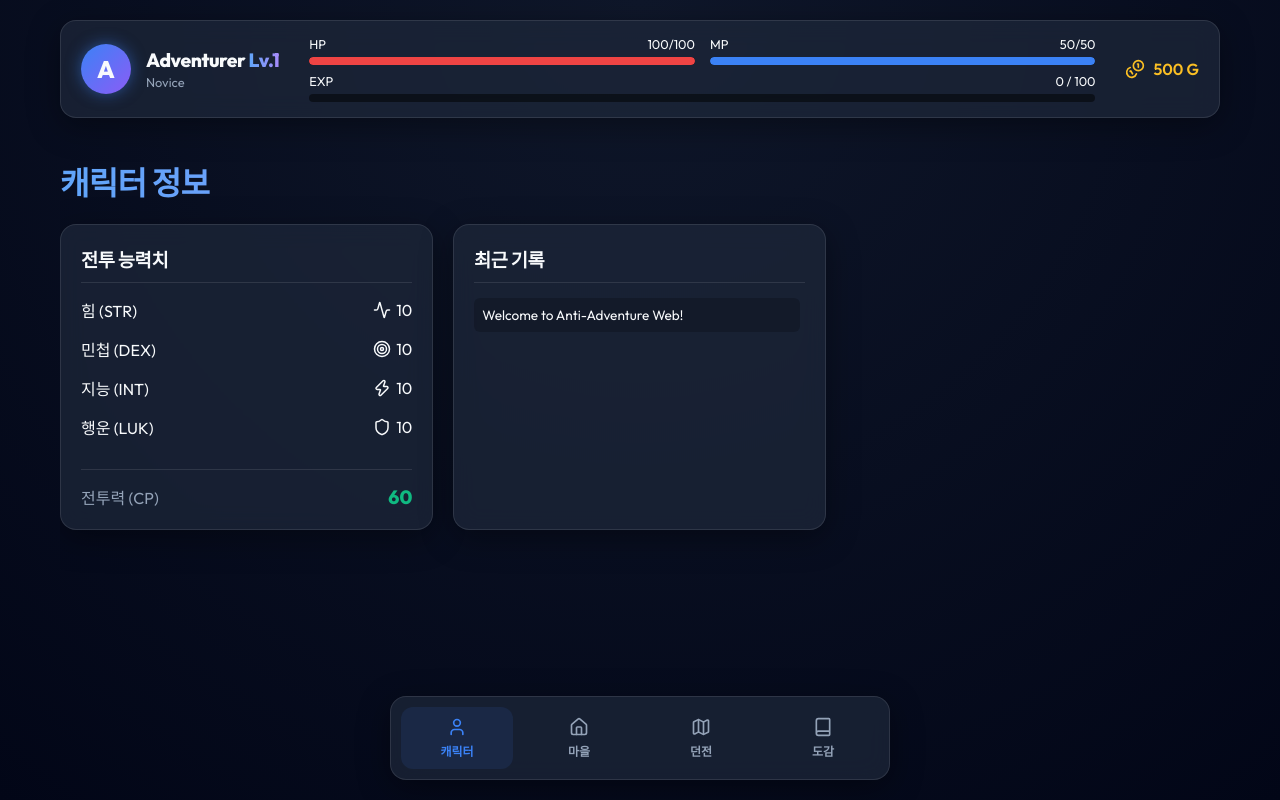
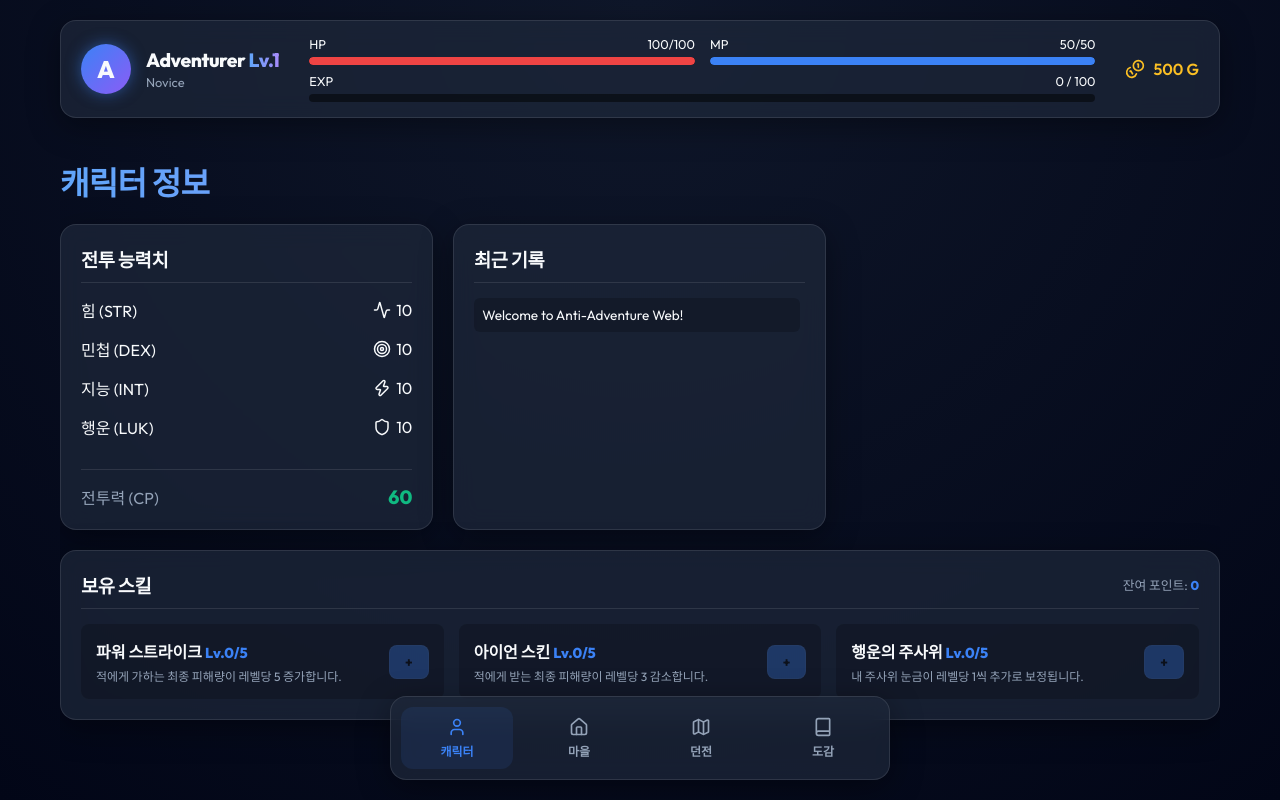
Before and after one commit to Giheon-Jeon/anti-adventure, a React app in the folder web/: page / in a window 1280 px wide. Built offline with nearby package versions, Linux system fonts and the light colour scheme; the HTML template or start-up script is replaced by a standard one.

Commit message:
✨ Feat: 구매 시 잔액 부족 알림 및 스킬/능력치 시스템 구현

```diff
--- a/web/src/components/CharacterView.jsx
+++ b/web/src/components/CharacterView.jsx
@@ -68,6 +68,44 @@ export default function CharacterView({ state }) {
             )}
           </div>
         </motion.div>
+
+        <motion.div
+          className="stat-card glass-panel"
+          style={{ gridColumn: '1 / -1' }}
+          initial={{ scale: 0.9, opacity: 0 }}
+          animate={{ scale: 1, opacity: 1 }}
+          transition={{ delay: 0.3 }}
+        >
+          <div className="stat-header">
+            <h3>보유 스킬</h3>
+            <span style={{ fontSize: '0.8rem', color: 'var(--text-muted)' }}>잔여 포인트: <strong style={{color: 'var(--primary)'}}>{player.skill_points}</strong></span>
+          </div>
+          <div style={{ display: 'grid', gridTemplateColumns: 'repeat(auto-fit, minmax(250px, 1fr))', gap: '15px' }}>
+            {player.skills && player.skills.map(skill => (
+              <div key={skill.id} style={{ display: 'flex', justifyContent: 'space-between', alignItems: 'center', background: 'rgba(0,0,0,0.2)', padding: '15px', borderRadius: '8px' }}>
+                <div style={{ flex: 1, marginRight: '10px' }}>
+                  <div style={{ fontWeight: 'bold', fontSize: '1rem' }}>{skill.name} <span style={{ color: 'var(--primary)', fontSize: '0.9rem' }}>Lv.{skill.level}/{skill.maxLevel}</span></div>
+                  <div style={{ fontSize: '0.75rem', color: 'var(--text-muted)', marginTop: '4px' }}>{skill.desc}</div>
+                </div>
+                <button
+                  className="btn"
+                  style={{
+                    padding: '8px 15px',
+                    background: 'var(--primary)',
+                    color: '#000',
+                    fontWeight: 'bold',
+                    opacity: (player.skill_points > 0 && skill.level < skill.maxLevel) ? 1 : 0.3,
+                    cursor: (player.skill_points > 0 && skill.level < skill.maxLevel) ? 'pointer' : 'not-allowed'
+                  }}
+                  onClick={() => dispatch({ type: 'UPGRADE_SKILL', payload: skill.id })}
+                  disabled={player.skill_points <= 0 || skill.level >= skill.maxLevel}
+                >
+                  +
+                </button>
+              </div>
+            ))}
+          </div>
+        </motion.div>
       </div>
     </div>
   );
--- a/web/src/components/DungeonView.jsx
+++ b/web/src/components/DungeonView.jsx
@@ -37,11 +37,18 @@ export default function DungeonView({ state, dispatch }) {
     if (!monster || isRolling) return;
     setIsRolling(true);
 
-    const playerDice = Math.floor(Math.random() * 6) + 1;
-    const playerDamage = state.player.stats.str * 2 + playerDice;
+    // Get skill levels
+    const powerStrikeLv = state.player.skills?.find(s => s.id === 'power_strike')?.level || 0;
+    const ironSkinLv = state.player.skills?.find(s => s.id === 'iron_skin')?.level || 0;
+    const luckyDiceLv = state.player.skills?.find(s => s.id === 'lucky_dice')?.level || 0;
+
+    const basePlayerDice = Math.floor(Math.random() * 6) + 1;
+    const playerDice = basePlayerDice + luckyDiceLv;
+    const playerDamage = state.player.stats.str * 2 + playerDice + (powerStrikeLv * 5);
 
     const monsterDice = Math.floor(Math.random() * 6) + 1;
-    const monsterDamage = Math.max(1, monster.attack + monsterDice - Math.floor(state.player.stats.dex * 0.5));
+    let monsterDamage = Math.max(1, monster.attack + monsterDice - Math.floor(state.player.stats.dex * 0.5));
+    monsterDamage = Math.max(1, monsterDamage - (ironSkinLv * 3));
 
     setBattleResult({
       playerDice,
--- a/web/src/hooks/useGameState.js
+++ b/web/src/hooks/useGameState.js
@@ -21,6 +21,12 @@ const initialState = {
       int: 10,
       luk: 10,
     },
+    skill_points: 0,
+    skills: [
+      { id: 'power_strike', name: '파워 스트라이크', level: 0, maxLevel: 5, desc: '적에게 가하는 최종 피해량이 레벨당 5 증가합니다.' },
+      { id: 'iron_skin', name: '아이언 스킨', level: 0, maxLevel: 5, desc: '적에게 받는 최종 피해량이 레벨당 3 감소합니다.' },
+      { id: 'lucky_dice', name: '행운의 주사위', level: 0, maxLevel: 5, desc: '내 주사위 눈금이 레벨당 1씩 추가로 보정됩니다.' }
+    ],
     inventory: [],
   },
   logs: ['Welcome to Anti-Adventure Web!'],
@@ -36,7 +42,13 @@ export function useGameState() {
   const [gameState, setGameState] = useState(() => {
     const saved = localStorage.getItem('anti-adventure-save');
     if (saved) {
-      try { return JSON.parse(saved); } catch (e) { return initialState; }
+      try {
+        const parsed = JSON.parse(saved);
+        // Ensure skills exist for old saves
+        if (!parsed.player.skills) parsed.player.skills = initialState.player.skills;
+        if (parsed.player.skill_points === undefined) parsed.player.skill_points = 0;
+        return parsed;
+      } catch (e) { return initialState; }
     }
     return initialState;
   });
@@ -84,6 +96,8 @@ export function useGameState() {
             if (type === 'armor') newState.player.armor_tier = newTier;
             if (type === 'accessory') newState.player.accessory_tier = newTier;
             newState.logs = [`상점에서 장비를 구매했습니다! (-${cost}G)`, ...newState.logs].slice(0, 50);
+          } else {
+            newState.logs = [`장비를 구매할 골드가 부족합니다! (${cost}G 필요)`, ...newState.logs].slice(0, 50);
           }
           break;
 
@@ -146,10 +160,11 @@ export function useGameState() {
             newState.player.stats.dex += 2;
             newState.player.stats.int += 2;
             newState.player.stats.luk += 2;
+            newState.player.skill_points += 1;
             levelUp = true;
           }
           if (levelUp) {
-            newState.logs = [`레벨업! 현재 레벨: ${newState.player.level}`, ...newState.logs].slice(0, 50);
+            newState.logs = [`레벨업! 현재 레벨: ${newState.player.level} (+스킬포인트 1)`, ...newState.logs].slice(0, 50);
           }
           break;
 
@@ -170,10 +185,11 @@ export function useGameState() {
             newState.player.stats.dex += 2;
             newState.player.stats.int += 2;
             newState.player.stats.luk += 2;
+            newState.player.skill_points += 1;
             levelUpBattle = true;
           }
           if (levelUpBattle) {
-            newState.logs = [`레벨업! 현재 레벨: ${newState.player.level}`, ...newState.logs].slice(0, 50);
+            newState.logs = [`레벨업! 현재 레벨: ${newState.player.level} (+스킬포인트 1)`, ...newState.logs].slice(0, 50);
           }
 
           // Encyclopedia update
@@ -198,6 +214,22 @@ export function useGameState() {
           }
           break;
 
+        case 'UPGRADE_SKILL':
+          const skillId = action.payload;
+          if (newState.player.skill_points > 0) {
+            const skill = newState.player.skills.find(s => s.id === skillId);
+            if (skill && skill.level < skill.maxLevel) {
+              skill.level += 1;
+              newState.player.skill_points -= 1;
+              newState.logs = [`${skill.name} 스킬이 레벨업 되었습니다! (Lv.${skill.level})`, ...newState.logs].slice(0, 50);
+            } else {
+              newState.logs = ['이미 마스터한 스킬이거나 스킬을 찾을 수 없습니다.', ...newState.logs].slice(0, 50);
+            }
+          } else {
+            newState.logs = ['스킬 포인트가 부족합니다.', ...newState.logs].slice(0, 50);
+          }
+          break;
+
         default:
           break;
       }
```
